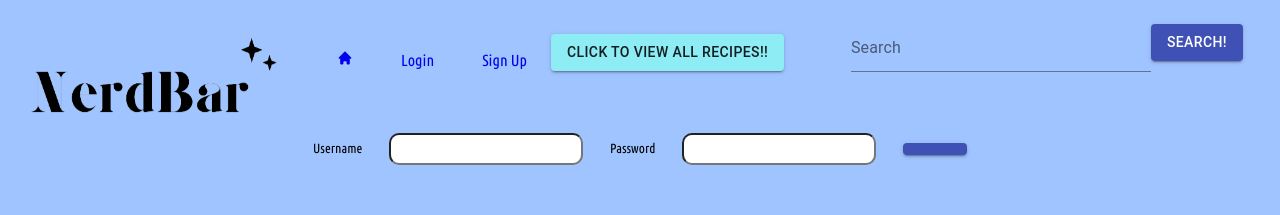
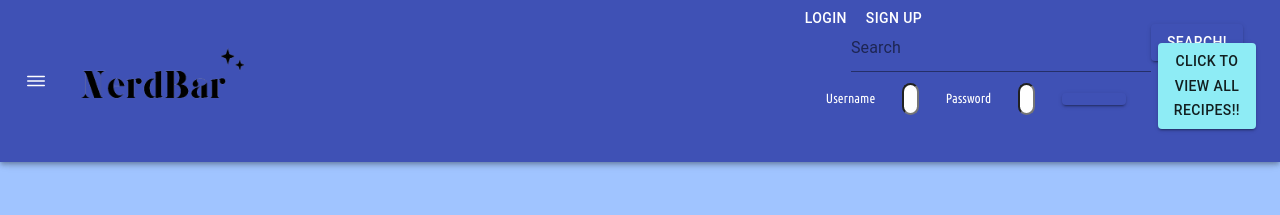
Before and after one commit to klsmith5370/NerdBar, a React app: page /home in a window 1280 px wide. Built offline with nearby package versions, Linux system fonts and the light colour scheme; no server answers.

Commit message:
Styling for navbar updated, still need to move items around

```diff
--- a/client/components/AuthForm.js
+++ b/client/components/AuthForm.js
@@ -5,9 +5,6 @@ import { Link } from 'react-router-dom'
 import { Button } from '@material-ui/core'
 
 
-/**
- * COMPONENT
- */
 export const AuthForm = props => {
   const {name, displayName, handleSubmit, error} = props
 
--- a/client/components/Navbar.js
+++ b/client/components/Navbar.js
@@ -4,43 +4,87 @@ import {Link} from 'react-router-dom'
 import {logout} from '../store'
 import { SearchBar } from './SearchBar'
 import { HiHome } from 'react-icons/hi'
-import { Button } from '@material-ui/core'
+import { IoIosMail } from 'react-icons/io'
+import { IoMenuOutline } from 'react-icons/io5'
+import { Button, AppBar, Box, Toolbar, IconButton, Typography, Badge } from '@material-ui/core'
+import { AuthForm } from './AuthForm'
 
 
 const Navbar = ({handleClick, isLoggedIn}) => (
-  <div className='navbar'>
+  <AppBar>
+    <Toolbar>
+      <IconButton edge='start' color='inherit' component={Link} to='/login'>
+        {isLoggedIn ? <HiHome /> : <IoMenuOutline />}
+      </IconButton>
+
+      <Typography>
         <img className='logo' src='NerdBar-logo.jpg' alt='NerdBar brand logo'/>
-    <nav>
+      </Typography>
+
+      <SearchBar />
+
       {isLoggedIn ? (
-        <div>
-          {/* The navbar will show these links after you log in */}
-          <Link to="/home">Home</Link>
+        <Box>
+          <IconButton size="large" color="inherit">
+              <Badge badgeContent={4} color="error">
+                <IoIosMail />
+              </Badge>
+          </IconButton>
+
           <a href="#" onClick={handleClick}>
             Logout
           </a>
-          {/* <Link to='/follow'>Follow us!</Link> */}
-          <Link to='/profile'>Profile</Link>
-          <SearchBar />
-        </div>
+        </Box>
       ) : (
-        <div>
-          {/* The navbar will show these links before you log in */}
-          <Link to='/home'><HiHome /></Link>
-          <Link to="/login">Login</Link>
-          <Link to="/signup">Sign Up</Link>
-          {/* <Link to='/follow'>Follow us!</Link> */}
-          <SearchBar />
-        </div>
-
+        <Box>
+          <Button component={Link} to='/login' color='inherit'>Login</Button>
+          <Button component={Link} to='/signup' color='inherit'>Sign Up</Button>
+          <AuthForm />
+        </Box>
 
       )}
-    </nav>
       <div className='all-recipes-button'>
           <Link to='/characterRecipes'>
             <Button className='view-all-cards' variant='contained' style={{ backgroundColor: '#8EECF5' }}>Click to view all recipes!!</Button>
           </Link>
       </div>
-  </div>
+
+    </Toolbar>
+  </AppBar>
+
+  // <div className='navbar'>
+  //   <img className='logo' src='NerdBar-logo.jpg' alt='NerdBar brand logo'/>
+  //   <nav>
+  //     {isLoggedIn ? (
+  //       <div>
+  //         {/* The navbar will show these links after you log in */}
+  //         <Link to="/home">Home</Link>
+          // <a href="#" onClick={handleClick}>
+          //   Logout
+          // </a>
+  //         {/* <Link to='/follow'>Follow us!</Link> */}
+  //         <Link to='/profile'>Profile</Link>
+  //         <SearchBar />
+  //       </div>
+  //     ) : (
+  //       <div>
+  //         {/* The navbar will show these links before you log in */}
+  //         <Link to='/home'><HiHome /></Link>
+  //         <Link to="/login">Login</Link>
+  //         <Link to="/signup">Sign Up</Link>
+  //         {/* <Link to='/follow'>Follow us!</Link> */}
+  //         <SearchBar />
+  //       </div>
+
+
+  //     )}
+  //   </nav>
+    // <div className='all-recipes-button'>
+    //   <Link to='/characterRecipes'>
+    //     <Button className='view-all-cards' variant='contained' style={{ backgroundColor: '#8EECF5' }}>Click to view all recipes!!</Button>
+    //   </Link>
+    // </div>
+  // </div>
 
 )
 
--- a/public/style.css
+++ b/public/style.css
@@ -19,13 +19,13 @@ label {
 }
 
 .logo {
-  width: 300px;
-  position: fixed;
+  width: 200px;
+  /* position: fixed; */
   top: 0;
   left: 0;
 }
 
-nav {
+/* nav {
   display: flex;
   flex-direction: column;
   align-items: center;
@@ -39,7 +39,7 @@ nav {
   padding: 1em 2em;
   margin: 0;
 
-}
+} */
 
 nav a {
   margin: 0.5em;
```
Lines whose indentation alone changed are shown as unchanged.
